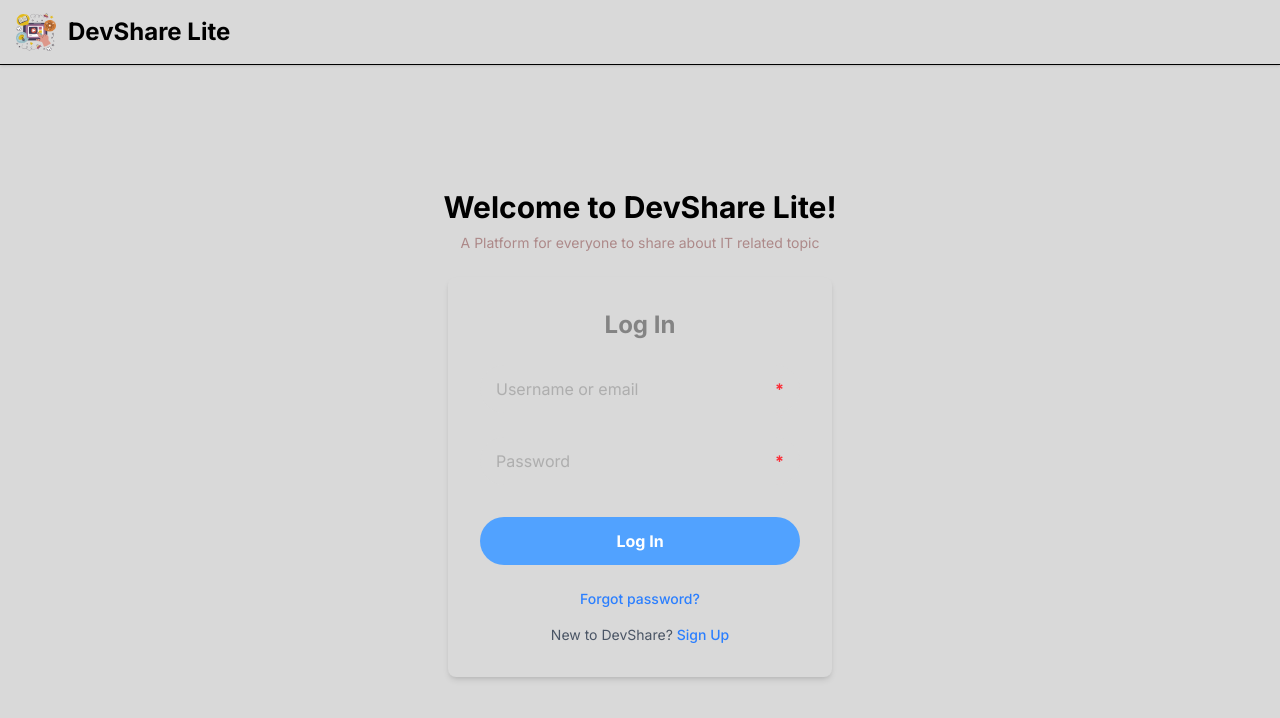
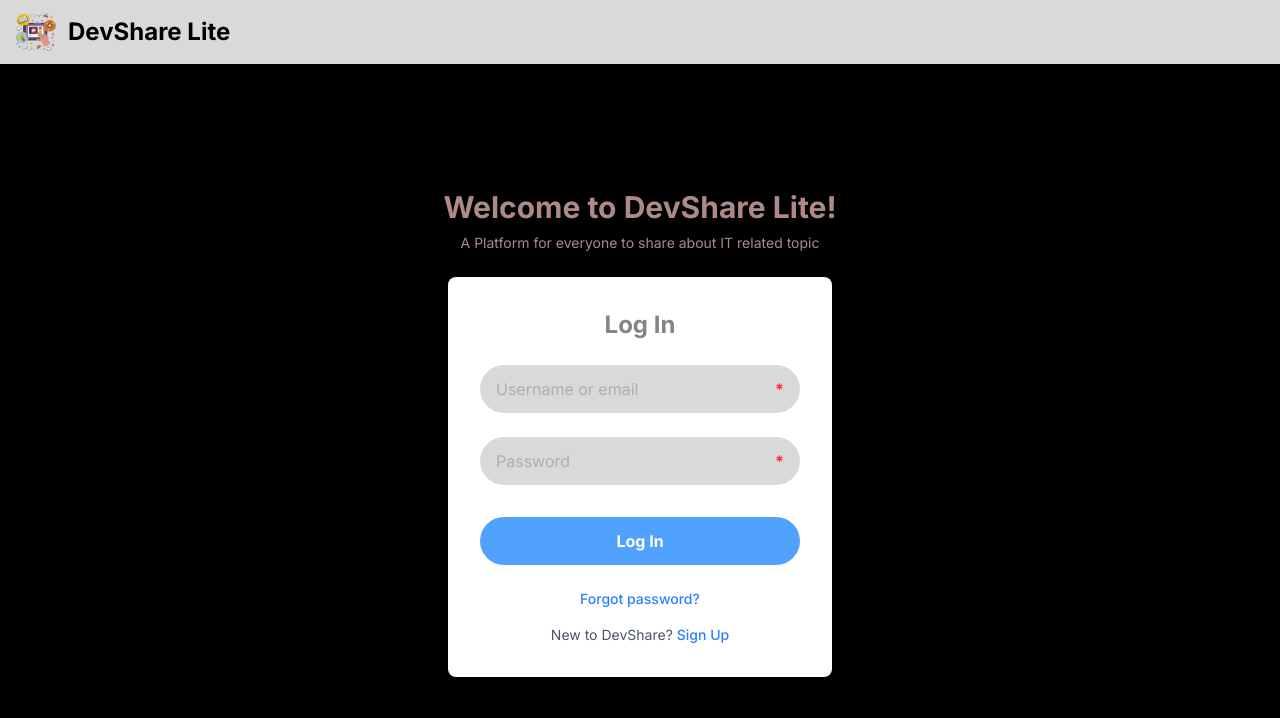
Before and after one commit to MinhLee102/DevShare-Lite, a Next.js app in the folder frontend/: page /login in a window 1280 px wide. Shown: the top 718 px of the page. Built offline with nearby package versions, Linux system fonts and the light colour scheme.

Commit message:
Updated login page. Inter font fixed

```diff
--- a/frontend/src/app/layout.tsx
+++ b/frontend/src/app/layout.tsx
@@ -3,7 +3,7 @@ import { Inter } from "next/font/google";
 import "../styles/globals.css";
 import Header from "@/components/Header";
 
-const inter = Inter({ subsets: ['latin'] });
+const inter = Inter({ subsets: ["latin"], display: "swap" });
 
 export const metadata: Metadata = {
   title: "DevShare Lite",
--- a/frontend/src/app/login/page.tsx
+++ b/frontend/src/app/login/page.tsx
@@ -50,7 +50,7 @@ export default function LoginPage() {
   return (
     <main className="flex-grow flex flex-col items-center justify-center p-4">
       <div className="text-center mb-6">
-        <h1 className="text-3xl font-bold text-black">
+        <h1 className="text-3xl font-bold text-[#AD8989]">
           Welcome to DevShare Lite!
         </h1>
         <p className="mt-2 text-sm text-[#AD8989]">
--- a/frontend/src/components/AuthForm.tsx
+++ b/frontend/src/components/AuthForm.tsx
@@ -44,7 +44,7 @@ const AuthForm = ({ title, fields, buttonText, onSubmit, footerContent }: AuthFo
   };
 
   return (
-    <div className="w-full max-w-sm bg-[#d9d9d9] p-8 rounded-lg shadow-md">
+    <div className="w-full max-w-sm bg-white p-8 rounded-lg shadow-md">
       <div className="text-center">
         <h2 className="text-2xl font-bold text-[#848484]">{title}</h2>
       </div>
--- a/frontend/src/styles/globals.css
+++ b/frontend/src/styles/globals.css
@@ -1,9 +1,9 @@
 @import "tailwindcss";
-@import "@fontsource/inter/variable.css";
+@import "@fontsource/inter";
 
 :root {
-  --background: #d9d9d9;
-  --foreground: #171717;
+  --background: #000000;
+  --foreground: #d9d9d9;
 }
 
 @theme{
@@ -14,8 +14,8 @@
 
 @media (prefers-color-scheme: dark) {
   :root {
-    --background: #0a0a0a;
-    --foreground: #ededed;
+    --background: #d9d9d9;
+    --foreground: #000000;
   }
 }
 
```
